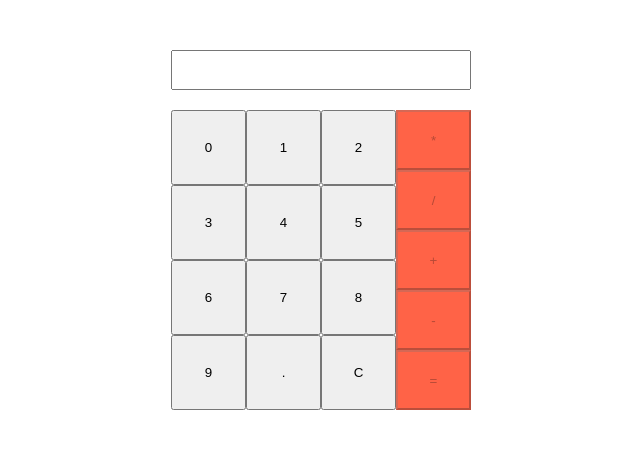
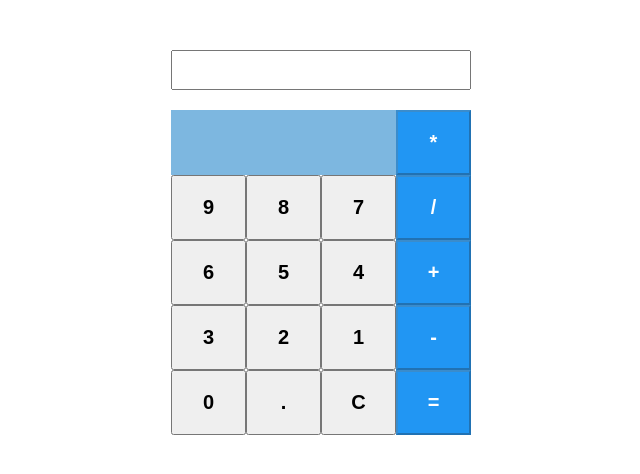
Before and after one commit to v-pushkar/calc-react, a React app: page / in a window 1280 px wide. Shown: the whole page, without its empty margins (319-959 px from the left). Built offline with nearby package versions, Linux system fonts and the light colour scheme.

Commit message:
calc part 1 fin

```diff
--- a/package.json
+++ b/package.json
@@ -4,13 +4,15 @@
   "private": true,
   "dependencies": {
     "@testing-library/jest-dom": "^5.11.4",
-    "@testing-library/react": "^11.1.0",
+    "@testing-library/react": "^11.1.2",
     "@testing-library/user-event": "^12.1.10",
     "classnames": "^2.2.6",
+    "jest-dom": "^4.0.0",
     "node-sass": "^4.14.1",
     "react": "^17.0.1",
     "react-dom": "^17.0.1",
     "react-scripts": "4.0.0",
+    "react-test-renderer": "^17.0.1",
     "web-vitals": "^0.2.4"
   },
   "scripts": {
--- a/src/components/App/App.js
+++ b/src/components/App/App.js
@@ -3,8 +3,9 @@ import React from "react"
 import './App.scss';
 import { Input } from '../Input/Input';
 import { Button } from '../Button/Button';
+import counter from "./../../utils/counter"
 
-const btns = [0,1,2,3,4,5,6,7,8,9, ".","C"]
+const btns = ["","","",9,8,7,6,5,4,3,2,1,0,".","C"]
 const btns_oper = ["*","/","+","-","="]
 
 const App=()=> {
@@ -25,60 +26,19 @@ const onChangeCountString = (e)=>{
   e.preventDefault()
   const val = e.target.value
   const type = e.target.dataset.type
+  const result = counter(type, lastInputType, val, countString)
+  setCountString(counter(type, lastInputType, val, countString))
+  if(val ==="C"){
+    setLastInputType(null)
+  } else if(val ==="="){
+    setLastInputType("number")
+  }else{
+    setLastInputType(type)
+  }
 
-  if(type === "operator" && lastInputType ==="operator" && val != "="){
-    operatorsActions(val)
-
-  }  else if(val === "C"){
-    setCountString([""])
-  }
-  else if(val === "=" && lastInputType !="operator"){
-    countResalt(countString)
-  }
-  else if(val === "=" && lastInputType ==="operator"){
-    const arr = [...countString.splice(countString.length-1, 1)]
-    countResalt(arr)
-  }else if(val ==="0" && !countString.length){
-    setCountString([0,'.'])
-  }  else if(val ==="." ){
-    if( !countString.some(i=>i===val)){
-      setCountString([...countString,'.'])
-    }else return
-
-  }
-  else{
-    setCountString([...countString, val])
-  }
-  setLastInputType(type)
 
 }
 
-
-/**
- * Check action by operator
- * @param {string} val
- */
-const operatorsActions = (value)=>{
-  const arr = [...countString]
-  const last = arr[arr.length-1]
-
-  if(last === value & value === "*"){
-    arr.splice(arr.length -1, 1)
-    countResalt([...arr, value, ...arr])
-  } else {
-    arr[arr.length-1] = value;
-    setCountString(arr)
-  }
-}
-
-/**
- * Get arr or numbers and operators and return resals as strin
- * @param {arr} inputs
- */
-const countResalt = (inputs)=>{
-  setCountString([eval(inputs.join(''))])
-  setLastInputType(null)
-}
 
   return (
     <div className="App">
@@ -89,9 +49,15 @@ const countResalt = (inputs)=>{
           </header>
           <main>
             <div className="col col-left">
-            {btns.map(i=>(
-                <Button disabled={i === null} key={i} value={i} label={i} type={"number"} onClick={onChangeCountString}></Button>
-              ))}
+            {btns.map(i=>{
+              if(i===""){
+                return <Button className="not-active" disabled={true}></Button>
+              }else {
+                return(
+                  <Button disabled={i === null} key={i} value={i} label={i} type={"number"} onClick={onChangeCountString}></Button>
+                )
+              }
+             })}
             </div>
             <div className="col col-right"> {btns_oper.map(i=>(
                 <Button key={i} label={i} value={i} onClick={onChangeCountString} type={"operator"} disabled={!countString.length}></Button>
--- a/src/components/App/App.scss
+++ b/src/components/App/App.scss
@@ -1,5 +1,7 @@
-$btn-size: 75px;
+$btn-size: 65px;
 $calc-width: 300px;
+$calc-btn-width: 75px;
+$calc-btn-height: 65px;
 
 *{
   box-sizing: border-box;
@@ -35,17 +37,18 @@ $calc-width: 300px;
       flex-wrap: wrap;
 
       &-left{
-        width: calc( $calc-width - $btn-size);
+        width: calc( $calc-width - $calc-btn-width);
       }
       &-right{
-        width: $btn-size;
+        width: $calc-btn-width;
 
         .btn-wrap{
           display: inline;
 
-          height: 60px;
+          height: $calc-btn-height;
           button{
-            background-color: tomato;
+            background-color:#2196f3;
+            color: white;
           }
 
         }
@@ -54,13 +57,27 @@ $calc-width: 300px;
 
      .btn-wrap{
        display: inline;
-       width: $btn-size;
-       height: $btn-size;
+       width: $calc-btn-width;
+       height: $calc-btn-height;
        button{
          width: 100%;
          height: 100%;
+
+
        }
+
      }
    }
  }
+ button{
+
+  font-weight: bold;
+  font-size: 20px;
+  &.not-active{
+    border:none;
+    background-color: #7db7e0;
+
+  }
+ }
+
 }
--- a/src/components/Button/Button.jsx
+++ b/src/components/Button/Button.jsx
@@ -3,10 +3,10 @@ import classNames from "classnames";
 
 export const Button = (props) => {
   const { label, onClick, className, value, type, disabled } = props;
-  const classes = classNames("btn", { className: className });
+  const classes = classNames("btn", { [className]: className });
 
   return (
-    <div className="btn-wrap">
+    <div className="btn-wrap" data-testid="button">
       <button
         className={classes}
         onClick={onClick}
--- a/src/components/Input/Input.jsx
+++ b/src/components/Input/Input.jsx
@@ -2,12 +2,13 @@ import React from "react";
 
 export const Input = ({ type, name, value, onChange, readonly }) => {
   return (
-    <div className="input-wrapp">
+    <div className="input-wrapp" data-testid="input-wrap">
       <input
+      data-testid="input"
         type={type}
         name={name}
-        value={value}
-        onChange={onChange}
+        defaultValue={value}
+        // onChange={onChange}
         readOnly={readonly}
       ></input>
     </div>
--- /dev/null
+++ b/src/utils/counter.js
@@ -0,0 +1,104 @@
+
+const counter=(type, prevType, value, prevValues)=>{
+
+    let result = [...prevValues]
+    const last = result[result.length-1]
+    if(value === "C"){
+        return []
+    }
+    if(value === "="){
+        if(prevType === "number"){
+            return [countResalt(prevValues)]
+        }
+        if(prevType ==="operator" && last ==="/"){
+            return [Math.sqrt(countResalt(deleteLastArrItem(prevValues)))]
+        }
+        if(prevType ==="operator" && last ==="*"){
+            return [countResalt([countResalt(deleteLastArrItem(prevValues)),"*",countResalt(deleteLastArrItem(prevValues))])]
+        }
+        if(prevType ==="operator" && last ==="-"){
+            return [countResalt([countResalt(prevValues),"-",countResalt(prevValues)])]
+        }
+        if(prevType ==="operator" && last ==="+"){
+            return [countResalt([countResalt(prevValues),"+",countResalt(prevValues)])]
+        }
+
+    }
+    if(value==="."){
+        if(prevType==="operator" || prevType===null){
+            return [...prevValues, "0."]
+        }
+        if(prevType==="number" && !last.includes(value)){
+            return [...changeLastArrItem(result, value)]
+        }
+        if(prevType==="number" && last.includes(value)){
+            return [...result]
+        }
+    }
+    // ----- operator "+/-"
+    if(value === "+/-"){
+        if(prevType === "number"){
+            const newVal = last[0] ==="-"? last.replace("-","") : "-"+last
+             return [...removeLastArrItem(result, newVal)]
+        }
+        if(prevType===null && result.length){
+
+            return []
+        }
+        if(prevType===null && !result.length){
+
+            return ["-"]
+        }if(prevType ==="opertor"){
+            return result
+        }
+    }
+    // ----- if number
+    if(type === "number" ){
+
+        if(prevType ==="operator"){
+            return [...result, value]
+        }
+        if(prevType ==="number"){
+            return [...changeLastArrItem(result, value)]
+        }
+        if( prevType ===null){
+            return [...result, value]
+        }
+
+    }
+    if(type = "operator"){
+        if(prevType==="operator"){
+            return [...removeLastArrItem(result, value)]
+        }else{
+            return [...prevValues, value]
+        }
+    }
+
+    return result
+}
+
+
+const removeLastArrItem = (arr, value)=> {
+    const newarr = [...arr]
+    newarr[newarr.length -1] = value;
+
+    return newarr
+}
+const changeLastArrItem = (arr, value)=> {
+    const newarr = [...arr]
+    newarr[newarr.length -1] = newarr[newarr.length -1]+value;
+
+    return newarr
+}
+const deleteLastArrItem = (arr, value)=> {
+    const newarr = [...arr]
+    newarr.splice(arr.length-1, 1)
+    return newarr
+}
+
+const countResalt = (inputs)=>{
+    return eval(inputs.join(''))
+
+  }
+
+  module.exports = counter
```
Also changed, not shown: src/components/App/App.test.js (deleted, +0 -8 lines), src/components/App/__test__/App.test.js (added, +15 -0 lines), src/components/Button/__test__/Button.test.js (added, +36 -0 lines), src/components/Input/__test__/input.test.js (added, +21 -0 lines), src/utils/__test__/counter.test.js (added, +30 -0 lines), src/components/Input/input.test.js (deleted), 3 other files.
